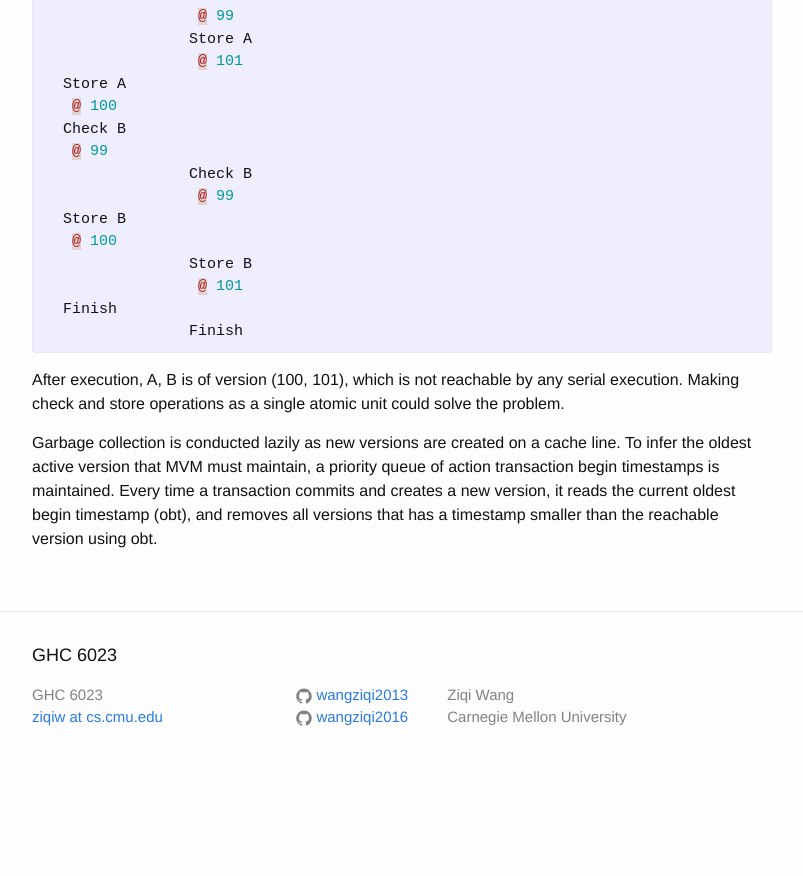
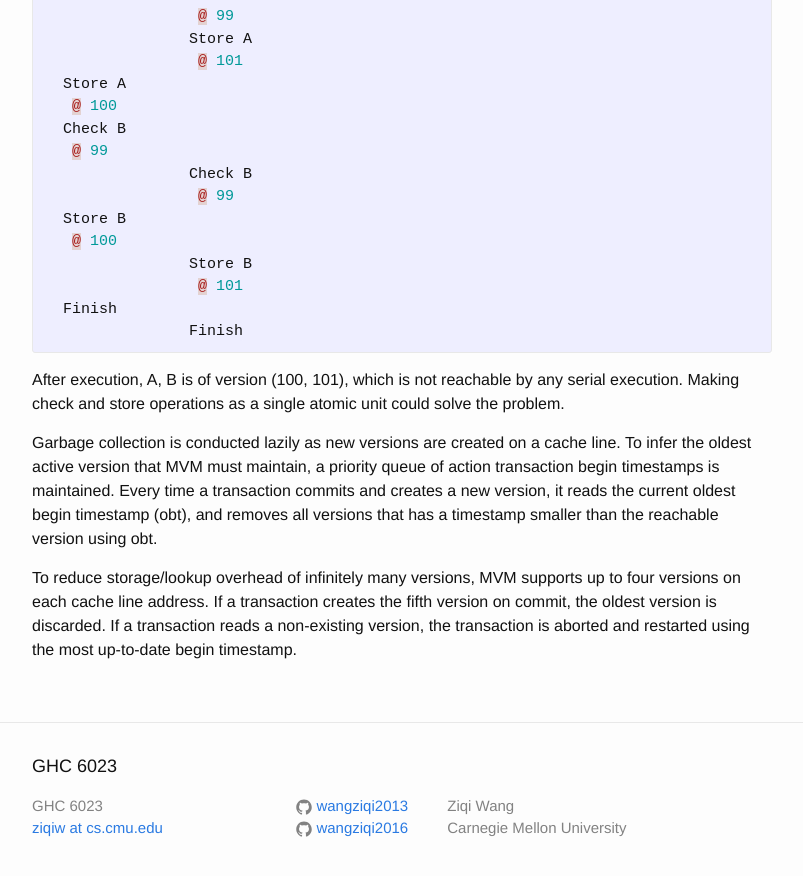
Before and after one commit to wangziqi2013/wangziqi2013.github.io, a Jekyll site: the page built from _posts/2018-03-15-SI-TM-Reducing-TM-Abort-Rates-Through-SI.markdown, in a window 1280 px wide and 900 px high, scrolled down 3458 px. Shown: the top 876 px of the window, without its empty margins (238-1041 px from the left). Built offline with Jekyll 4.4.1, drawn with Linux system fonts in a browser that asks for light colours; before the commit the page ends 4247 px from its top, so only the background shows below that.

Commit message:
Finish version management

```diff
--- a/_posts/2018-03-15-SI-TM-Reducing-TM-Abort-Rates-Through-SI.markdown
+++ b/_posts/2018-03-15-SI-TM-Reducing-TM-Abort-Rates-Through-SI.markdown
@@ -149,3 +149,8 @@ oldest active version that MVM must maintain, a priority queue of action transac
 is maintained. Every time a transaction commits and creates a new version, it reads the current
 oldest begin timestamp (obt), and removes all versions that has a timestamp smaller than the reachable version
 using obt.
+
+To reduce storage/lookup overhead of infinitely many versions, MVM supports up to four versions on each
+cache line address. If a transaction creates the fifth version on commit, the oldest version is discarded.
+If a transaction reads a non-existing version, the transaction is aborted and restarted using the
+most up-to-date begin timestamp.
```
